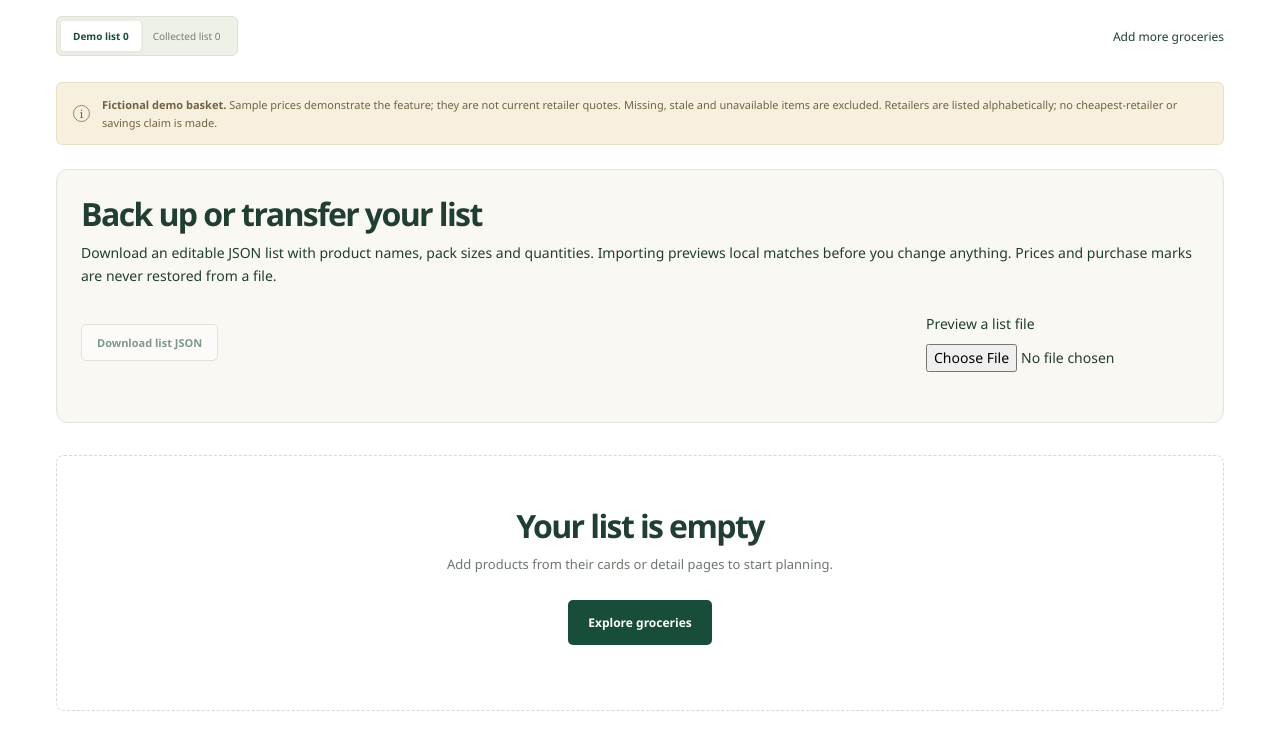
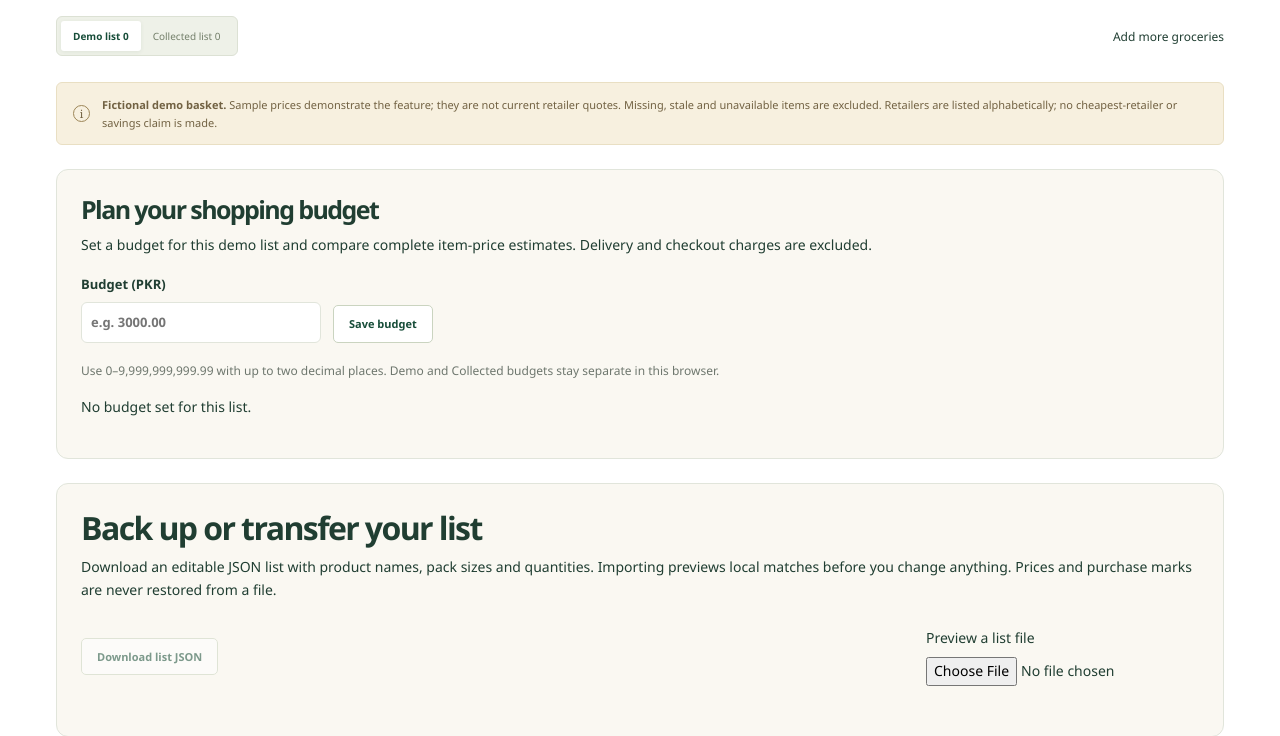
Before and after one commit to yolomon9994/DaamRadar, a Django app: page /shopping-list/ in a window 1280 px wide. Shown: the part 296-1032 px from the top of the page. Run offline with Django 5.2, Linux system fonts and the light colour scheme; data that the repository does not hold is empty; some libraries are stand-ins or nearby versions.

Commit message:
added shopping budgets with complete-basket assessments

```diff
--- a/catalog/api/serializers.py
+++ b/catalog/api/serializers.py
@@ -7,6 +7,7 @@ from catalog.models import Category, PriceHistory, Product, Retailer, RetailerLi
 
 class BasketQuerySerializer(serializers.Serializer):
     source = serializers.ChoiceField(choices=["demo", "live"], default="demo")
+    budget = serializers.RegexField(r"\A(?:0|[1-9][0-9]{0,9})(?:\.[0-9]{1,2})?\Z", required=False, default=None, trim_whitespace=False)
     items = serializers.ListField(child=serializers.CharField(trim_whitespace=False), max_length=50, default=list)
     unresolved = serializers.ListField(child=serializers.RegexField(r"\A[-a-zA-Z0-9_]{1,280}\Z"), max_length=50, default=list)
 
@@ -14,6 +15,9 @@ class BasketQuerySerializer(serializers.Serializer):
         if not set(data["unresolved"]).issubset({slug for slug, _ in data["items"]}):
             raise serializers.ValidationError("Unresolved items must belong to this list.")
         return data
+
+    def validate_budget(self, value):
+        return Decimal(value) if value is not None else None
 
     def validate_items(self, values):
         result, seen = [], set()
--- a/catalog/api/views.py
+++ b/catalog/api/views.py
@@ -30,9 +30,11 @@ class BasketEstimate(APIView):
     def get(self, request):
         query = BasketQuerySerializer(data={"source": request.query_params.get("source", "demo"),
                                            "items": request.query_params.getlist("item"),
-                                           "unresolved": request.query_params.getlist("unresolved")})
+                                           "unresolved": request.query_params.getlist("unresolved"),
+                                           **({"budget": request.query_params["budget"]} if "budget" in request.query_params else {})})
         query.is_valid(raise_exception=True)
-        return Response(estimate_basket(query.validated_data["items"], query.validated_data["source"], query.validated_data["unresolved"]))
+        return Response(estimate_basket(query.validated_data["items"], query.validated_data["source"],
+                                        query.validated_data["unresolved"], query.validated_data["budget"]))
 
 
 @method_decorator(never_cache, name="dispatch")
--- a/static/css/app.css
+++ b/static/css/app.css
@@ -48,6 +48,16 @@
 .basket-breakdown {list-style:none; padding:0;}
 .basket-breakdown li {padding:14px 0; border-bottom:1px solid var(--border); overflow-wrap:anywhere;}
 .basket-breakdown span,.basket-breakdown time {display:block; font-size:13px;}
+.shopping-budget {padding:24px; margin:24px 0; border:1px solid var(--border); border-radius:12px; background:var(--cream);}
+.shopping-budget h2 {font-size:25px;}
+.budget-form {display:flex; flex-wrap:wrap; align-items:flex-end; gap:12px; margin:18px 0;}
+.budget-form label {display:flex; flex-direction:column; gap:7px; max-width:100%; font-size:13px; font-weight:600;}
+.budget-form input {width:240px; max-width:100%; padding:9px; border:1px solid var(--border); border-radius:6px; background:white;}
+.budget-form input[aria-invalid="true"] {border-color:#a43b24;}
+.budget-assessment {margin:18px 0; border-left:3px solid var(--green); padding:10px 12px; background:white; overflow-wrap:anywhere;}
+.budget-assessment p {margin:6px 0 0; font-size:12px;}
+.budget-assessment[data-budget-assessment="over_budget"] {border-color:#a43b24;}
+.budget-assessment[data-budget-assessment="incomplete"] {border-color:var(--muted);}
 .basket-card summary {cursor:pointer; font-weight:600; padding:8px 0;}
 .shopping-feedback {position:fixed; bottom:16px; left:50%; transform:translateX(-50%); width:max-content; max-width:calc(100% - 32px); background:var(--green); color:white; padding:13px 20px; border-radius:10px; z-index:100; box-shadow:0 5px 20px #0002;}
 .shopping-feedback a {color:white; text-decoration:underline;}
--- a/static/js/shopping-list.js
+++ b/static/js/shopping-list.js
@@ -2,11 +2,15 @@
 
 (() => {
   const key = "daamradar.shopping-list.v1";
+  const budgetKey = "daamradar.shopping-budget.v1";
   const transfer = window.DaamRadarListTransfer;
   const page = document.querySelector("[data-shopping-list]");
   const feedback = document.querySelector("[data-list-feedback]");
   let storageWarning = "";
   let state = {demo: [], live: []};
+  let budgets = {demo: null, live: null};
+  let budgetWarning = "";
+  let budgetDraft = false;
   let controller;
   let revision = 0;
   const names = new Map();
@@ -89,10 +93,12 @@
 
   // Keep separate tabs synchronized; the server never stores the shopping list.
   window.addEventListener("storage", (event) => {
-    if (event.key !== key && event.key !== null) return;
-    state = load();
-    updateCounts();
-    if (page) refresh(true);
+    if (event.key !== key && event.key !== budgetKey && event.key !== null) return;
+    if (event.key !== budgetKey) { state = load(); updateCounts(); }
+    if (page) {
+      if (event.key !== key) { budgets = loadBudgets(); renderBudget(); }
+      refresh(event.key !== budgetKey);
+    }
   });
   if (!page) return;
 
@@ -102,6 +108,9 @@
   const message = page.querySelector("[data-list-message]");
   const estimates = page.querySelector("[data-list-estimates]");
   const refreshButton = page.querySelector("[data-list-refresh]");
+  const budgetSection = page.querySelector("[data-list-budget]");
+  const budgetInput = page.querySelector("[data-budget-input]");
+  const budgetNote = page.querySelector("[data-budget-note]");
   let updateTransfer = () => {};
   const printSection = page.querySelector("[data-list-print]");
   const printSheet = page.querySelector("[data-print-sheet]");
@@ -118,6 +127,71 @@
     out_of_stock: "Out of stock — excluded", area_ambiguous: "Multiple delivery areas — choose an area before estimating",
   };
   const money = (value) => "Rs. " + Number(value).toLocaleString("en-PK", {minimumFractionDigits: 2, maximumFractionDigits: 2});
+  function normalizeBudget(value) {
+    if (typeof value !== "string" || !/^\d{1,10}(\.\d{1,2})?$/.test(value.trim())) return null;
+    const [whole, fraction = ""] = value.trim().split(".");
+    return whole.replace(/^0+(?=\d)/, "") + "." + fraction.padEnd(2, "0");
+  }
+  function loadBudgets() {
+    try {
+      budgetWarning = "";
+      const raw = localStorage.getItem(budgetKey);
+      if (raw === null) return {demo: null, live: null};
+      const saved = JSON.parse(raw);
+      if (!saved || Array.isArray(saved)) throw new Error("Invalid saved budgets");
+      for (const catalog of ["demo", "live"]) {
+        if (saved[catalog] !== null && normalizeBudget(saved[catalog]) === null) throw new Error("Invalid saved budget");
+      }
+      return {demo: saved.demo === null ? null : normalizeBudget(saved.demo), live: saved.live === null ? null : normalizeBudget(saved.live)};
+    } catch (_) {
+      budgetWarning = "Saved budgets could not be read. No budget has been applied; your shopping lists are kept.";
+      return {demo: null, live: null};
+    }
+  }
+  function saveBudgets() {
+    try { localStorage.setItem(budgetKey, JSON.stringify(budgets)); budgetWarning = ""; }
+    catch (_) { budgetWarning = "Browser storage is unavailable or full. Budget changes last only on this page."; }
+  }
+  function renderBudget() {
+    budgetDraft = false;
+    budgetInput.value = budgets[source] ?? "";
+    budgetInput.setCustomValidity("");
+    budgetInput.removeAttribute("aria-invalid");
+    page.querySelector("[data-budget-remove]").hidden = budgets[source] === null;
+    budgetNote.textContent = [budgetWarning, budgets[source] === null ? "No budget set for this list." : "Saved item-price budget: " + money(budgets[source]) + ". Full estimates are needed to assess it."].filter(Boolean).join(" ");
+  }
+  function budgetDescription(assessment) {
+    if (budgetDraft || !assessment || assessment.status === "not_set") return null;
+    if (assessment.status === "incomplete") return "Cannot assess full budget";
+    if (assessment.status === "over_budget") return money(assessment.over_by) + " over budget";
+    if (assessment.status === "at_budget") return "Exactly at budget · " + money(assessment.remaining) + " remaining";
+    return money(assessment.remaining) + " remaining in budget";
+  }
+  budgetSection.hidden = false;
+  budgetInput.addEventListener("input", () => {
+    budgetDraft = true;
+    const valid = normalizeBudget(budgetInput.value) !== null;
+    budgetInput.setCustomValidity(valid ? "" : "Enter a PKR budget from 0 to 9999999999.99 with at most two decimal places.");
+    budgetInput.setAttribute("aria-invalid", String(!valid));
+    estimates.querySelectorAll("[data-budget-assessment]").forEach((node) => node.remove());
+    budgetNote.textContent = [budgetWarning, "Save this budget to compare estimates. The last saved budget is unchanged."].filter(Boolean).join(" ");
+    renderPrintSheet();
+  });
+  page.querySelector("[data-budget-form]").addEventListener("submit", (event) => {
+    event.preventDefault();
+    const amount = normalizeBudget(budgetInput.value);
+    if (amount === null) {
+      budgetInput.setCustomValidity("Enter a PKR budget from 0 to 9999999999.99 with at most two decimal places.");
+      budgetInput.reportValidity();
+      return;
+    }
+    budgets[source] = amount; saveBudgets(); renderBudget(); refresh(false);
+  });
+  page.querySelector("[data-budget-remove]").addEventListener("click", () => {
+    budgets[source] = null; saveBudgets(); renderBudget(); refresh(false); budgetInput.focus();
+  });
+  budgets = loadBudgets();
+  renderBudget();
   function element(tag, text, className) {
     const node = document.createElement(tag);
     if (text !== undefined) node.textContent = text;
@@ -200,6 +274,10 @@
         "Covered-items subtotal only: " + money(retailer.subtotal) : "No eligible prices to subtotal."));
       if (retailer.has_unverified_areas) summary.append(element("p", "Delivery areas unverified. Confirm these items can be ordered together."));
       if (retailer.has_mixed_areas) summary.append(element("p", "Delivery-area information conflicts; a full basket estimate is withheld."));
+      const budgetText = budgetDescription(retailer.budget_assessment);
+      if (budgetText) {
+        summary.append(element("p", "Item-price budget: " + money(printData.budget)), element("p", budgetText));
+      } else if (budgetDraft) summary.append(element("p", "Budget not assessed: save pending budget changes first."));
     } else {
       summary.append(element("p", "Items-only checklist: no retailer prices or basket total are shown."));
     }
@@ -317,6 +395,13 @@
       }
       if (retailer.has_unverified_areas) card.append(element("p", "Delivery areas unverified. Confirm these items can be ordered together.", "basket-warning"));
       if (retailer.has_mixed_areas) card.append(element("p", "Delivery-area information differs across items; a full basket estimate is withheld.", "basket-warning"));
+      const budgetText = budgetDescription(retailer.budget_assessment);
+      if (budgetText) {
+        const budgetResult = element("div", undefined, "budget-assessment");
+        budgetResult.dataset.budgetAssessment = retailer.budget_assessment.status;
+        budgetResult.append(element("strong", budgetText), element("p", "Item-price budget: " + money(data.budget) + ". Delivery and checkout charges are excluded."));
+        card.append(budgetResult);
+      }
       const details = element("details");
       details.append(element("summary", "Item breakdown"));
       const breakdown = element("ul", undefined, "basket-breakdown");
@@ -362,6 +447,7 @@
     estimates.setAttribute("aria-busy", "true");
     controller = new AbortController();
     const query = new URLSearchParams({source});
+    if (budgets[source] !== null) query.set("budget", budgets[source]);
     state[source].forEach((item) => {
       query.append("item", item.slug + ":" + item.quantity);
       if (item.unresolved) query.append("unresolved", item.slug);
--- a/templates/catalog/shopping_list.html
+++ b/templates/catalog/shopping_list.html
@@ -15,6 +15,17 @@
   <div class="data-notice"><span class="notice-symbol" aria-hidden="true">i</span><p>{% if source == 'demo' %}<strong>Fictional demo basket.</strong> Sample prices demonstrate the feature; they are not current retailer quotes.{% else %}<strong>Observed item-price estimates.</strong> Delivery fees and checkout charges are excluded. Delivery-area availability and final costs must be confirmed with each retailer.{% endif %} Missing, stale and unavailable items are excluded. Retailers are listed alphabetically; no cheapest-retailer or savings claim is made.</p></div>
   <noscript><p class="data-notice">Enable JavaScript to save a shopping list in this browser and calculate basket estimates. You can still <a href="{% url 'home' %}?source={{ source }}#explore">browse products</a> without it.</p></noscript>
   <p data-list-message role="status" aria-live="polite"></p>
+  <section class="shopping-budget" data-list-budget hidden aria-labelledby="shopping-budget-title">
+    <h2 id="shopping-budget-title">Plan your shopping budget</h2>
+    <p>Set a budget for this {% if source == 'demo' %}demo{% else %}collected{% endif %} list and compare complete item-price estimates. Delivery and checkout charges are excluded.</p>
+    <form class="budget-form" data-budget-form>
+      <label for="shopping-budget">Budget (PKR)<input id="shopping-budget" type="text" inputmode="decimal" maxlength="13" required placeholder="e.g. 3000.00" data-budget-input aria-describedby="budget-help"></label>
+      <button type="submit" class="button-small">Save budget</button>
+      <button type="button" class="list-action" data-budget-remove hidden>Remove budget</button>
+    </form>
+    <p id="budget-help" class="muted">Use 0–9,999,999,999.99 with up to two decimal places. Demo and Collected budgets stay separate in this browser.</p>
+    <p data-budget-note role="status" aria-live="polite"></p>
+  </section>
   <section class="list-transfer" data-list-transfer hidden aria-labelledby="list-transfer-title">
     <h2 id="list-transfer-title">Back up or transfer your list</h2>
     <p>Download an editable JSON list with product names, pack sizes and quantities. Importing previews local matches before you change anything. Prices and purchase marks are never restored from a file.</p>
```
Also changed, not shown: catalog/services/basket.py (+11 -2 lines), catalog/tests/test_budget.py (added, +116 -0 lines), docs/shopping-list.md (+35 -0 lines), scripts/smoke_production.py (+7 -0 lines), README.md.
